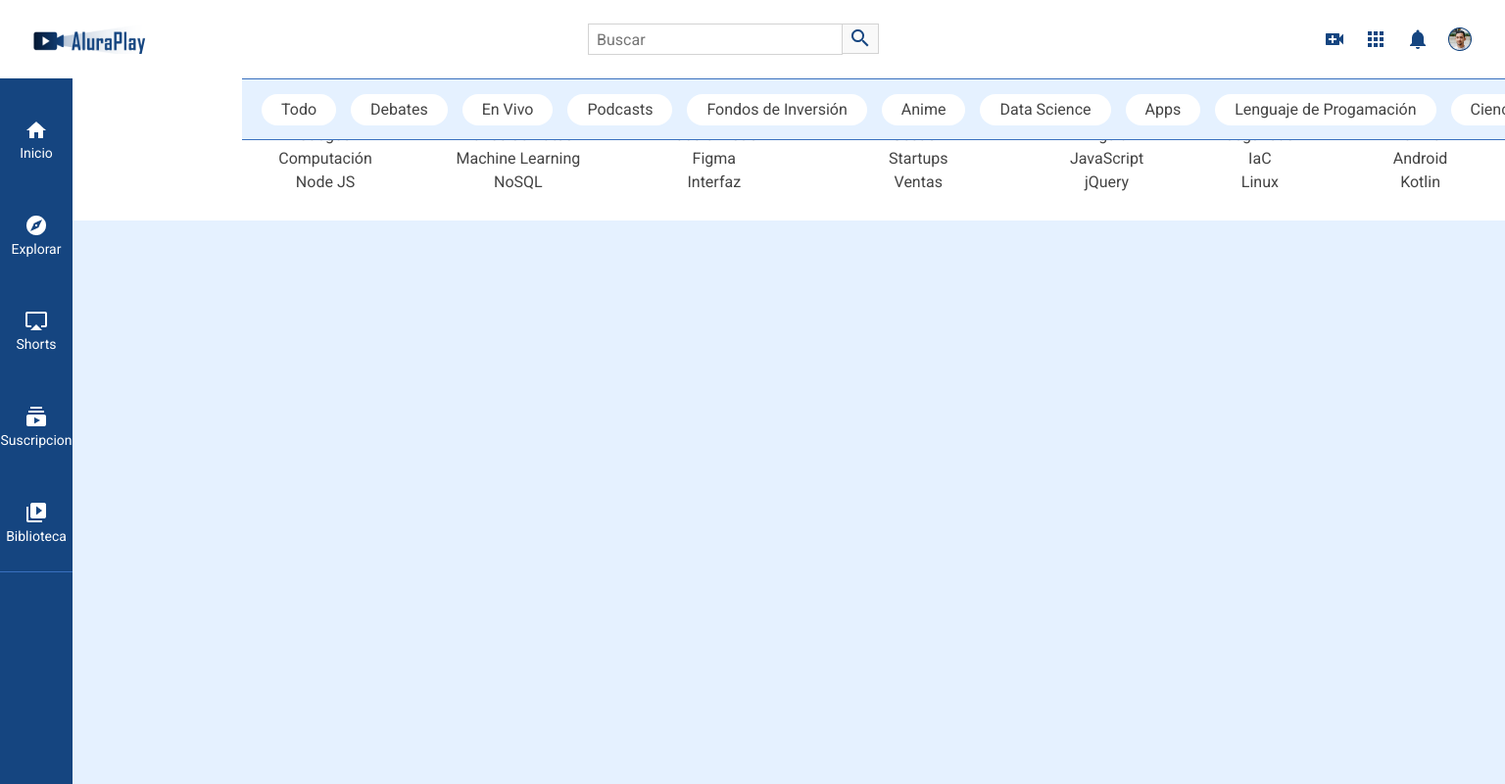
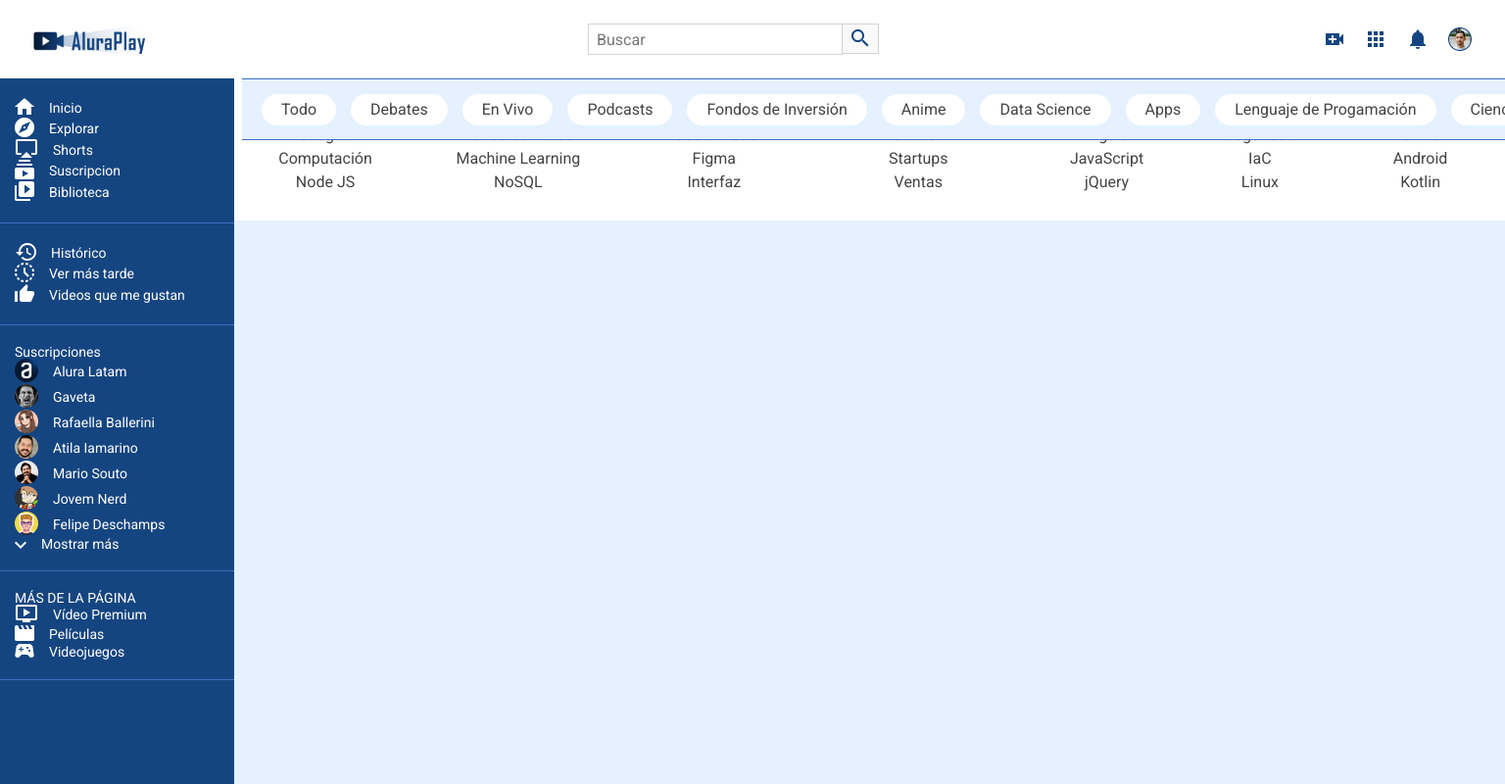
Before and after one commit to AleksBoom/CSS_Flexbox, a plain HTML site: page index.html in a window 1536 px wide. Shown: the whole page at 98% size. Drawn offline with Linux system fonts and the light colour scheme.

Commit message:
actualizacionFlexbox

```diff
--- a/css/flexbox.css
+++ b/css/flexbox.css
@@ -68,3 +68,36 @@
         height: 70%;
     }
 }
+@media (min-width:1440px){
+    .menu__container{
+        width: 239px;
+        overflow: scroll;
+    }
+    .menu__lista:nth-child(2),
+    .menu__lista:nth-child(3),
+    .menu__lista:nth-child(4){
+        display: flex;
+    }
+    .menu__lista{
+        height: auto;
+        padding: 20px 17px 20px 15px;
+        gap: 15;
+    }
+    .menu__lista:nth-child(3){
+        flex-direction: column-reverse;
+    }
+    .menu__itens{
+        flex-direction: row;
+        gap: 15px;
+        align-items: center;
+    }
+    .videojuegos{
+        order: 3;
+    }
+    .peliculas{
+        order: 2;
+    }
+    .premium{
+        order: 1;
+    }
+}
```
